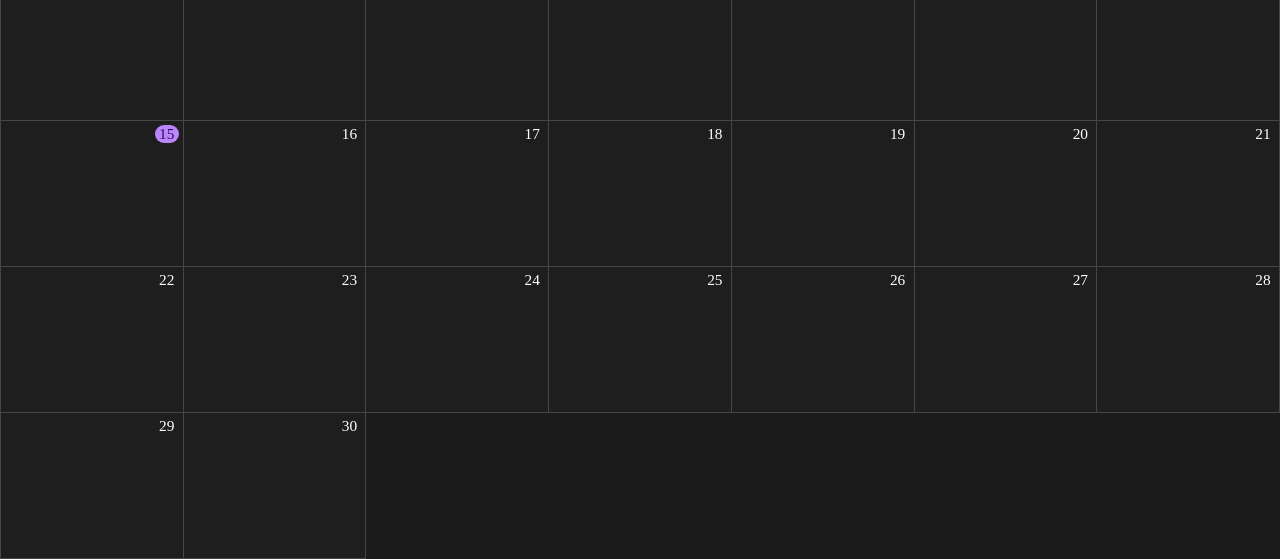
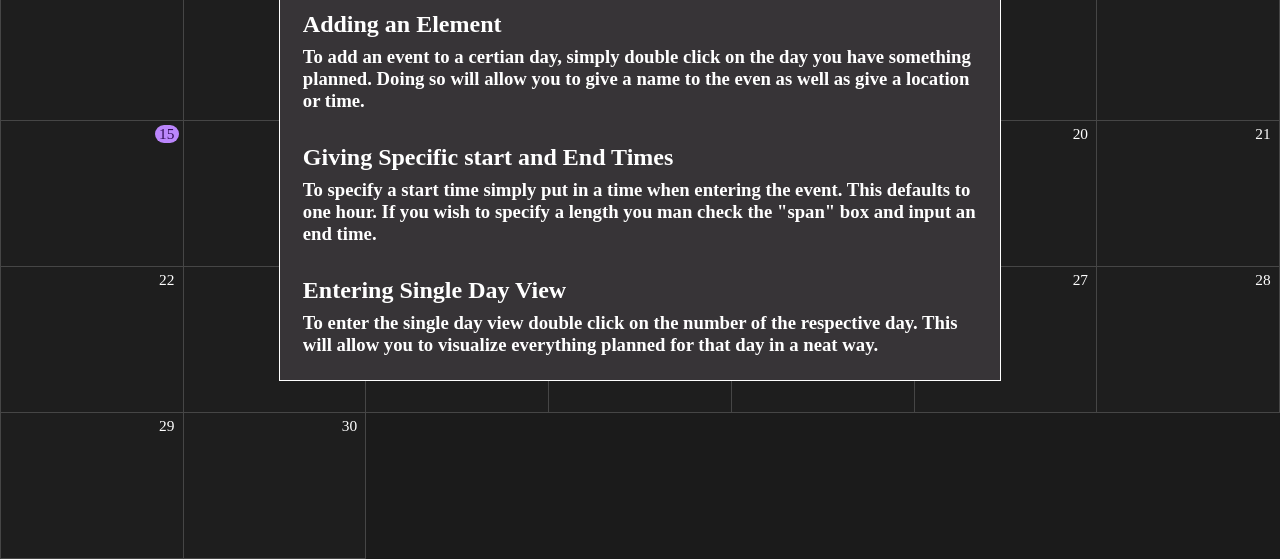
Before and after one commit to LucasDowlen/Calendar, a React app: page / in a window 1280 px wide. Shown: the part 241-800 px from the top of the page. Built offline with nearby package versions, Linux system fonts and the light colour scheme.

Commit message:
added website controls when starting the site to help navigation

```diff
--- a/src/CalendarApp.js
+++ b/src/CalendarApp.js
@@ -1,5 +1,7 @@
 import React, {Component} from 'react';
 import IndividualDay from './IndividualDay';
+import TutorialScreen from './TutorialScreen';
+
 import {BiLeftArrowAlt, BiRightArrowAlt} from "react-icons/bi";
 
 
@@ -32,6 +34,7 @@ constructor() {
         id: 0,
 
         currentIndividualDaysList: [],
+        showTutorial: true,
     };
 }
 
@@ -76,18 +79,22 @@ constructor() {
     console.log("New MonthValue: " + this.state.currentMonth);
 };
 
+hideTutorial = () => {
+    console.log("called");
+    this.setState({ showTutorial: false });
+    console.log("Called");
+};
+
 render() {
     return (
         <div className="App">
+            {this.state.showTutorial && (<TutorialScreen onDelete={this.hideTutorial} />)}
             <div className="header">
                 <div id="displayDate">{this.state.monthName}</div>
-
-
                 <div id="arrowsContainer">
                     <BiLeftArrowAlt className="arrowIcon leftArrow" onClick={() => this.changeMonth(-1)}/>
                     <BiRightArrowAlt className="arrowIcon rightArrow" onClick={() => this.changeMonth(1)}/>
                 </div>
-
             </div>
             <div className="daysContainer">
                 {this.state.list.map((data) => {
--- /dev/null
+++ b/src/TutorialScreen.js
@@ -0,0 +1,39 @@
+import React from 'react';
+
+function TutorialScreen({ onDelete }) {
+    return (
+        <div className="tutorialContainer" onClick={onDelete}>
+            <div clssName="tutorialWindow">
+                <h1>Basic Controls</h1>
+                <section>
+                    <h2>Adding an Element</h2>
+                    <h3>
+                        To add an event to a certian day, simply double click on the day you have something planned. Doing so will allow you to
+                        give a name to the even as well as give a location or time.
+                    </h3>
+                </section>
+
+                <section>
+                    <h2>Giving Specific start and End Times</h2>
+                    <h3>
+                        To specify a start time simply put in a time when entering the event. This defaults to one hour. If you wish to specify
+                        a length you man check the "span" box and input an end time.
+                    </h3>
+                </section>
+
+                <section>
+                    <h2>Entering Single Day View</h2>
+                    <h3>To enter the single day view double click on the number of the respective day. This will allow you to visualize
+                        everything planned for that day in a neat way.
+                    </h3>
+                </section>
+
+                <section>
+                    <h3 className="Exit">Click Anywhere to Exit This Menu</h3>
+                </section>
+            </div>
+        </div>
+    )
+}
+
+export default TutorialScreen;
--- a/src/style.scss
+++ b/src/style.scss
@@ -45,6 +45,40 @@ input{
         color: white;
         font-size: 4vw;
         font-weight: 500;
+    }
+}
+
+.tutorialContainer {
+    position: absolute;
+    width: 100vw;
+    height: 100vh;
+
+    div {
+      width: 700px;
+      height: 55vh;
+      margin: 20vh auto auto auto;
+      background: #373437;
+      padding: 10px;
+
+      color: white;
+      border: 1px solid rgb(255, 255, 255);
+    }
+
+    h1 {
+      margin: 1.5vh 1vw 0 1vw;
+    }
+
+    section {
+      margin: 4vh 1vw 0 1vw;
+
+      h3 {
+        margin-top: 1vh;
+      }
+
+      .Exit {
+        color: rgb(255, 84, 138);
+        font-size: 16pt;
+      }
     }
 }
 
```
Also changed, not shown: src/style.css, 2 other files.
